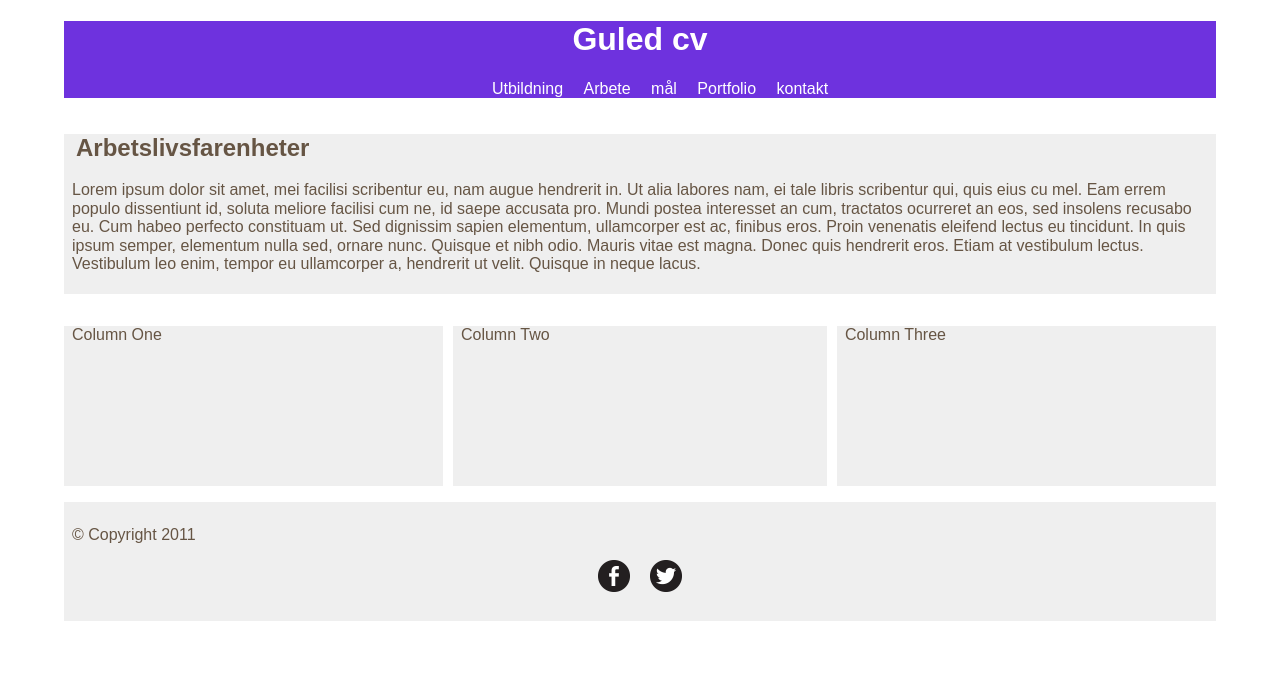
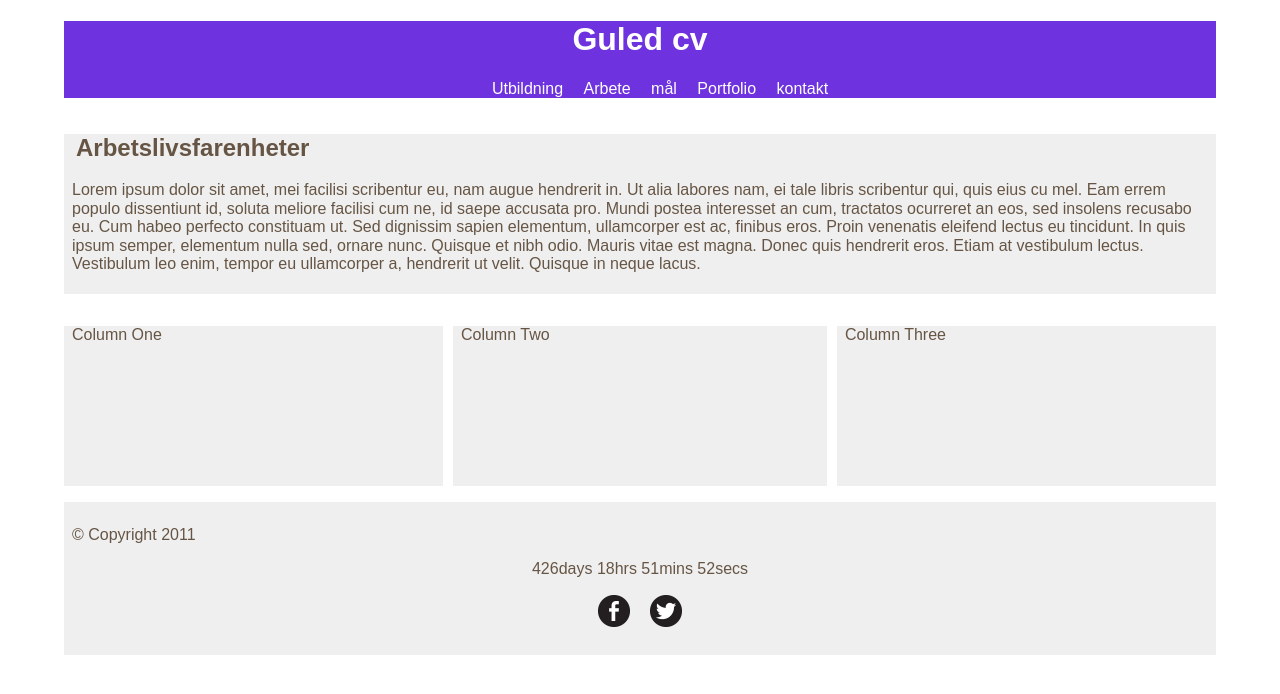
Before and after one commit to guledali/Individuellt-projekt, a plain HTML site: page Index.html in a window 1280 px wide. Drawn offline with Linux system fonts and the light colour scheme.

Commit message:
javascript countdown
fixat timer

```diff
--- a/Index.html
+++ b/Index.html
@@ -53,12 +53,16 @@
 <div id="footer">
   <p>&copy; Copyright 2011</p>
 
+  <!--countdown-->
+  <div id="countdown"></div>
+
+<!--share-buttons-->
   <ul class="share-buttons">
   <li><a href="https://www.facebook.com/sharer/sharer.php?u=&t=" title="Share on Facebook" target="_blank"><img alt="Share on Facebook" src="images/flat_web_icon_set/black/Facebook.png"></a></li>
   <li><a href="https://twitter.com/intent/tweet?source=&text=:%20" target="_blank" title="Tweet"><img alt="Tweet" src="images/flat_web_icon_set/black/Twitter.png"></a></li>
 </ul>
 </div>
 
-
+<script src="countdown.js"></script>
 </body>
 </html>
--- /dev/null
+++ b/countdown.js
@@ -0,0 +1,30 @@
+var end = new Date('01/15/2018 10:1 AM');
+
+    var _second = 1000;
+    var _minute = _second * 60;
+    var _hour = _minute * 60;
+    var _day = _hour * 24;
+    var timer;
+
+    function showRemaining() {
+        var now = new Date();
+        var distance = end - now;
+        if (distance < 0) {
+
+            clearInterval(timer);
+            document.getElementById('countdown').innerHTML = 'EXPIRED!';
+
+            return;
+        }
+        var days = Math.floor(distance / _day);
+        var hours = Math.floor((distance % _day) / _hour);
+        var minutes = Math.floor((distance % _hour) / _minute);
+        var seconds = Math.floor((distance % _minute) / _second);
+
+        document.getElementById('countdown').innerHTML = days + 'days ';
+        document.getElementById('countdown').innerHTML += hours + 'hrs ';
+        document.getElementById('countdown').innerHTML += minutes + 'mins ';
+        document.getElementById('countdown').innerHTML += seconds + 'secs';
+    }
+
+    timer = setInterval(showRemaining, 1000);
```
